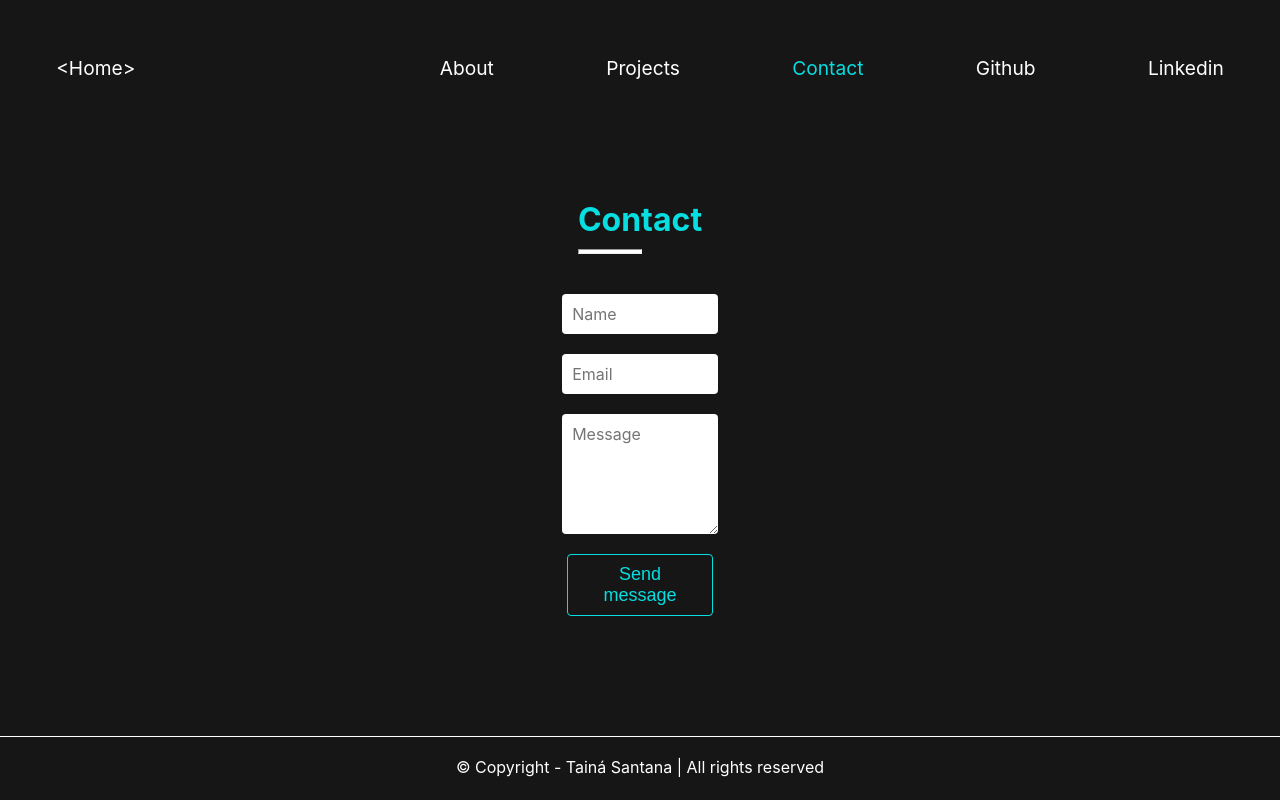
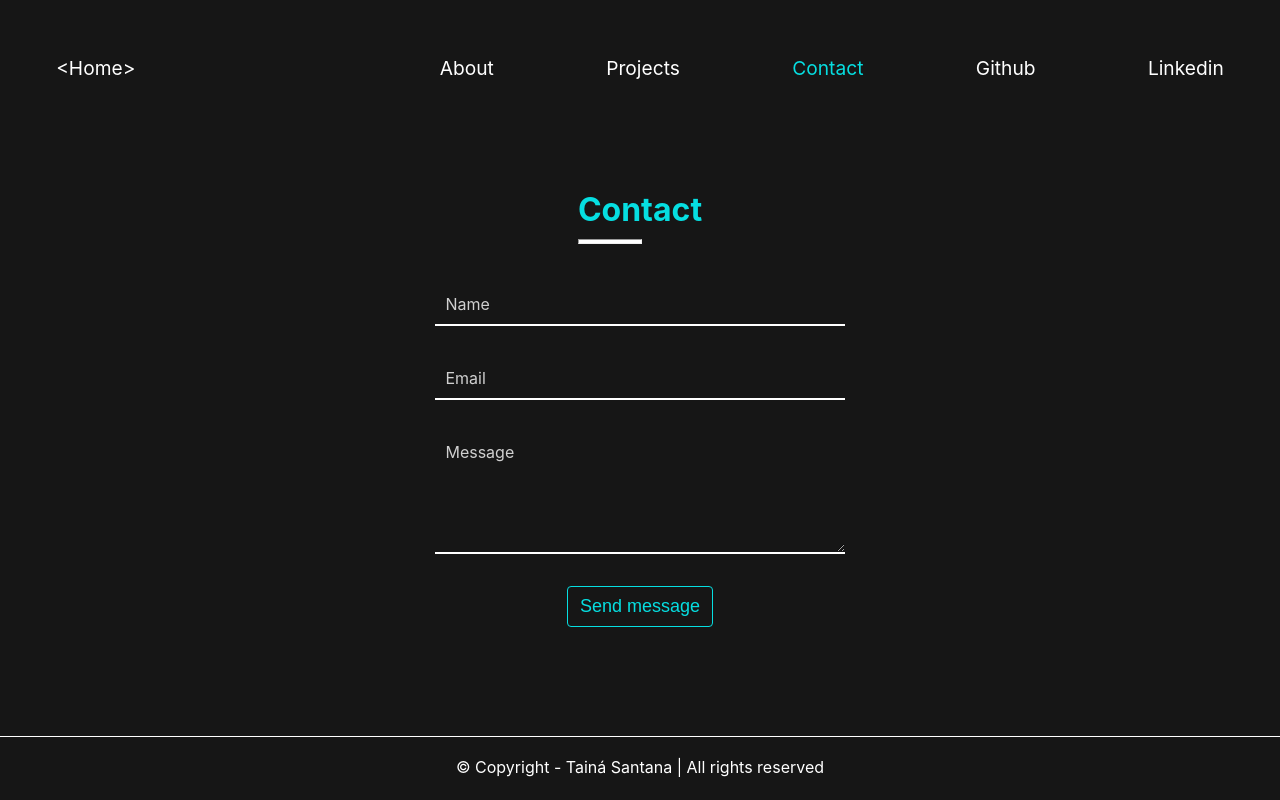
Before and after one commit to tainnaps/tainnaps.github.io, a React (Create React App) app: page /contact in a window 1280 px wide. Built offline with nearby package versions, Linux system fonts and the light colour scheme.

Commit message:
style: update contact form style after changes

```diff
--- a/src/components/ContactForm/index.css
+++ b/src/components/ContactForm/index.css
@@ -1,18 +1,24 @@
 #form {
-  width: 30%;
+  width: 100%;
   display: flex;
   flex-direction: column;
   justify-content: center;
   align-items: center;
-  gap: 20px;
+  gap: 4vh;
 }
 
 .form-fields {
-  width: 93%;
+  width: 80%;
   border: none;
-  border-radius: 4px;
+  color: rgb(208, 208, 208);
+  border-bottom: 2px solid white;
+  background-color: rgb(22, 22, 22);
   padding: 10px;
   font-size: medium;
   font-family: -apple-system, BlinkMacSystemFont, 'Segoe UI', 'Roboto', 'Oxygen', 'Ubuntu', 'Cantarell', 'Fira Sans', 'Droid Sans', 'Helvetica Neue', sans-serif;
   -webkit-font-smoothing: antialiased;
 }
+
+input::placeholder, textarea::placeholder {
+  color: rgb(208, 208, 208);
+}
```
